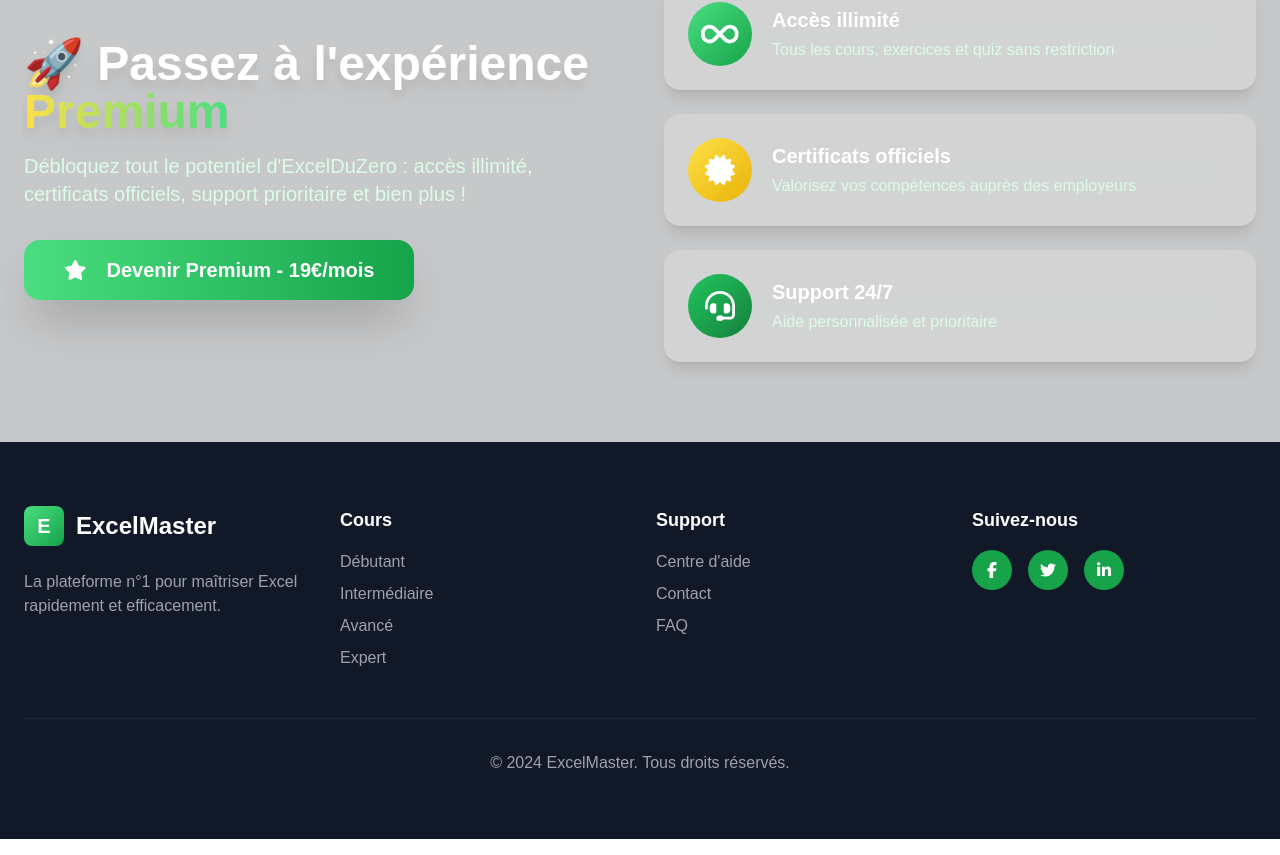
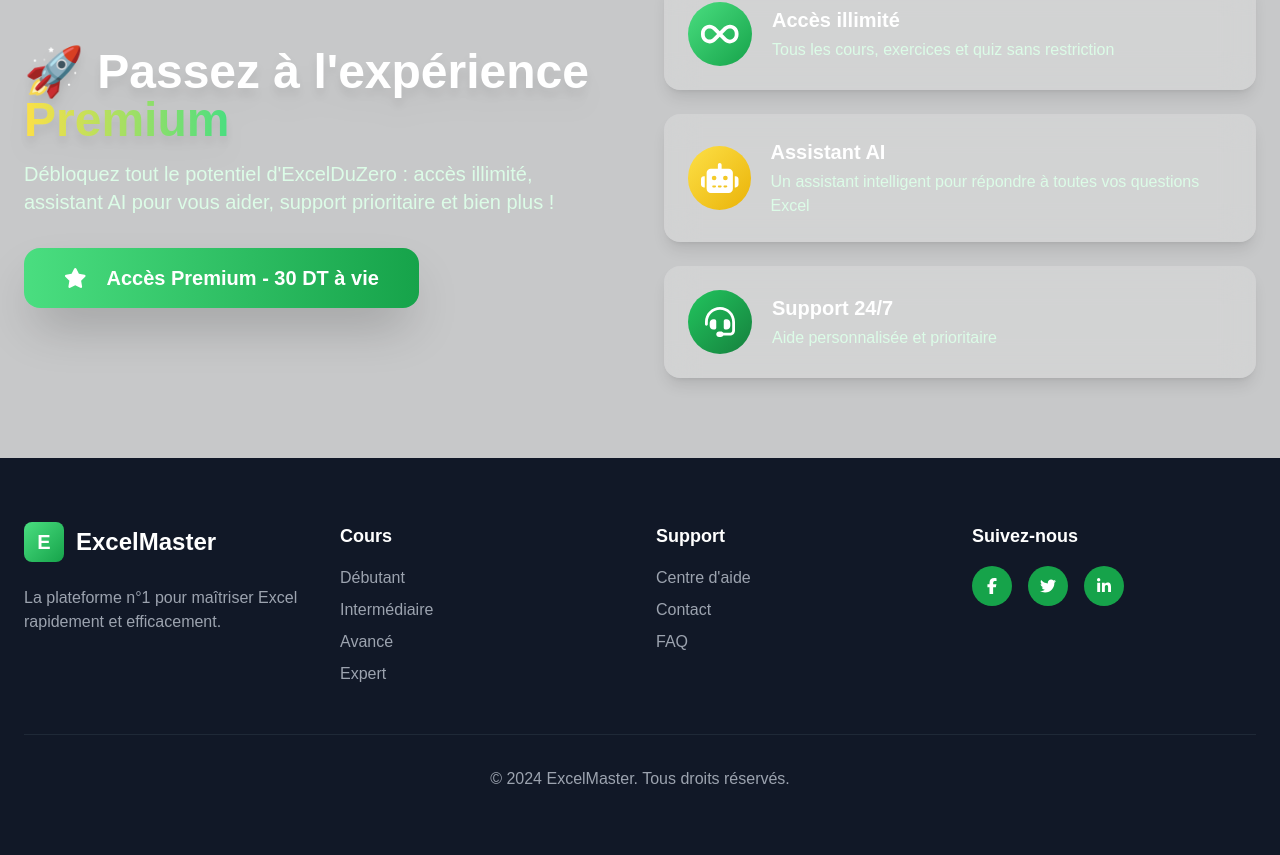
Before and after one commit to AmineNouriWebDev/excelduzero, a Next.js app: page / in a window 1280 px wide. Shown: the part 2684-3539 px from the top of the page. Built offline with nearby package versions, Linux system fonts and the light colour scheme.

Commit message:
editing home page

```diff
--- a/src/app/page.js
+++ b/src/app/page.js
@@ -11,7 +11,7 @@ import {
   faCheck,
   faChartBar,
   faInfinity,
-  faCertificate,
+  faRobot,
   faHeadset,
   faStar,
   faVideo,
@@ -271,7 +271,7 @@ export default function HomePage() {
       </section>
 
       {/* Premium CTA Section */}
-      <section id="premium"className="py-20 gradient-premium relative overflow-hidden">
+      <section id="premium" className="py-20 gradient-premium relative overflow-hidden">
         <div className="absolute inset-0 bg-black/20"></div>
         <div className="container mx-auto px-6 relative z-10">
           <div className="flex flex-col lg:flex-row items-center justify-between gap-12">
@@ -281,11 +281,11 @@ export default function HomePage() {
                 🚀 Passez à l&apos;expérience <span className="bg-gradient-to-r from-yellow-300 to-green-400 bg-clip-text text-transparent">Premium</span>
               </h3>
               <p className="text-lg md:text-xl mb-8 max-w-xl mx-auto lg:mx-0 text-green-100">
-                Débloquez tout le potentiel d&apos;ExcelDuZero : accès illimité, certificats officiels, support prioritaire et bien plus !
+                Débloquez tout le potentiel d&apos;ExcelDuZero : accès illimité, assistant AI pour vous aider, support prioritaire et bien plus !
               </p>
               <button className="inline-flex items-center gap-3 bg-gradient-to-r from-green-400 to-green-600 text-white px-10 py-4 rounded-2xl text-xl font-bold hover:from-green-500 hover:to-green-700 transition shadow-2xl card-hover">
                 <FontAwesomeIcon icon={faStar} className="mr-2" />
-                Devenir Premium - 19€/mois
+                Accès Premium - 30 DT à vie
               </button>
             </div>
             {/* Bloc droit : avantages */}
@@ -301,11 +301,11 @@ export default function HomePage() {
               </div>
               <div className="flex items-center bg-white/20 backdrop-blur-lg rounded-2xl p-6 shadow-lg hover:scale-105 transition-transform">
                 <div className="w-16 h-16 flex items-center justify-center rounded-full bg-gradient-to-br from-yellow-300 to-yellow-500 mr-5">
-                  <FontAwesomeIcon icon={faCertificate} className="text-3xl text-white" />
+                  <FontAwesomeIcon icon={faRobot} className="text-3xl text-white" />
                 </div>
                 <div>
-                  <h4 className="text-xl font-bold mb-1 text-white">Certificats officiels</h4>
-                  <p className="text-green-100 text-base">Valorisez vos compétences auprès des employeurs</p>
+                  <h4 className="text-xl font-bold mb-1 text-white">Assistant AI</h4>
+                  <p className="text-green-100 text-base">Un assistant intelligent pour répondre à toutes vos questions Excel</p>
                 </div>
               </div>
               <div className="flex items-center bg-white/20 backdrop-blur-lg rounded-2xl p-6 shadow-lg hover:scale-105 transition-transform">
```
